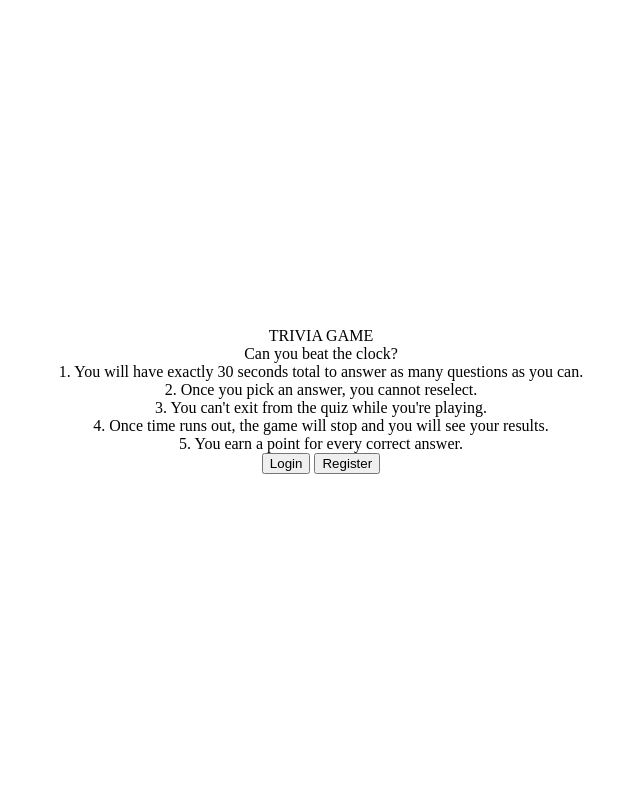
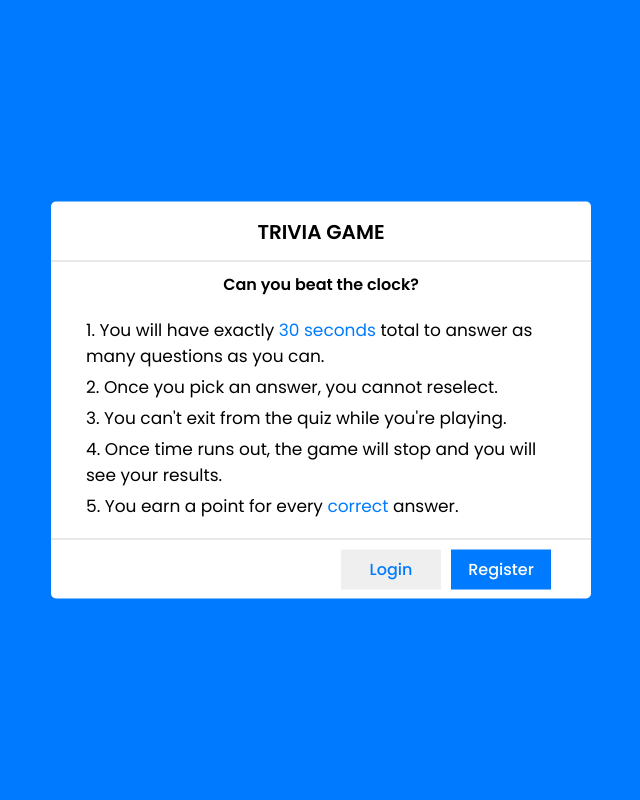
Before and after one commit to TainaMalave/cps353-math-app, a PHP site: page / in a window 1280 px wide. Shown: the whole page, without its empty margins (319-959 px from the left). Run offline with PHP 8.4, Linux system fonts and the light colour scheme; a user stored in the database is signed in.

Commit message:
Change Styling for Index page

```diff
--- a/style.css
+++ b/style.css
@@ -1,48 +1,118 @@
-body {
+/* Importing Font From Google Fonts */
+@import url('https://fonts.googleapis.com/css2?family=Poppins:wght@200;300;400;500;600;700&display=swap');
+
+/* Simple CSS reset for web brwsers */
+* {
+    margin: 0;
     padding: 0;
-    margin: 0;
+    box-sizing: border-box;
+    font-family: 'Poppins', sans-serif;
 }
 
-.container {
-    display: flex;
-    flex-direction: column;
-    justify-content: center;
-    align-items: center;
-    text-align: center;
-    min-height: 100vh;
+/* Universal Styles (on all pages) */
+
+body {
+    background: #007bff;
 }
 
-.main-content {
-    padding: 150px 250px;
-    background-color: #FCFCFC;
-    border-radius: 25px;
-    box-shadow: 5px 5px 5px 5px #EDEDED;
-}
-.btnStyle {
-	background-color:#44c767;
-	border-radius:28px;
-	border:1px solid #18ab29;
-	display:inline-block;
-	cursor:pointer;
-	color:#ffffff;
-	font-family:Arial;
-	font-size:17px;
-	padding:20px 40px;
-	text-decoration:none;
-	text-shadow:0px 1px 0px #2f6627;
-}
-.btnStyle:hover {
-	background-color:#5cbf2a;
-}
-.btnStyle:active {
-	position:relative;
-	top:1px;
+/* Index Page Styling */
+
+#login-btn, .info-box{
+    position: absolute;
+    top: 50%;
+    left: 50%;
+    transform: translate(-50%, -50%);
 }
 
-#answers {
-    display: inline-block;
+
+.index-btns button {
+    font-size: 25px;
+    font-weight: 500;
+    color: #007bff;
+    padding: 15px 30px;
+    outline: none;
+    border: none;
+    border-radius: 5px;
+    background: #fff;
+    cursor: pointer;
 }
 
-#answers > div {
-    text-align: left;
+.info-box {
+    width: 540px;
+    background: #fff;
+    border-radius: 5px;
 }
+
+.info-box .info-title {
+    height: 60px;
+    width: 100%;
+    border-bottom: 1px solid lightgray;
+    display: flex;
+    align-items: center;
+    justify-content: center;
+    padding: 0 35px;
+    font-size: 20px;
+    font-weight: 600;
+}
+
+.info-box .info-sub-title {
+    width: 100%;
+    padding-top: 10px;
+    font-weight: 600;
+    display: flex;
+    justify-content: center;
+}
+
+.info-box .info-list {
+    padding: 15px 35px;
+}
+
+.info-box .info-list .info {
+    margin: 5px 0;
+    font-size: 17px;
+}
+
+.info-box .info-list .info span {
+    font-weight: 600px;
+    color: #007bff;
+}
+
+.info-box .buttons {
+    height: 60px;
+    display: flex;
+    align-items: center;
+    justify-content: flex-end;
+    padding: 0 35px;
+    border-top: 1px solid lightgrey;
+}
+
+.info-box .buttons button {
+    margin: 0 5px;
+    height: 40px;
+    width: 100px;
+    border: 1px solid transparent;
+    color: #fff;
+    font-size:16px;
+    font-weight: 500;
+    cursor: pointer;
+    transition: all 0.3s ease;
+}
+
+.buttons button.register {
+    color: #fff;
+    background:#007bff;
+}
+
+.buttons button.register:hover {
+    background: #0263ca;
+}
+
+.buttons button.login {
+    color: #007bff;
+
+}
+
+.buttons button.login:hover {
+    color: #fff;
+    background:#007bff;
+}
```
